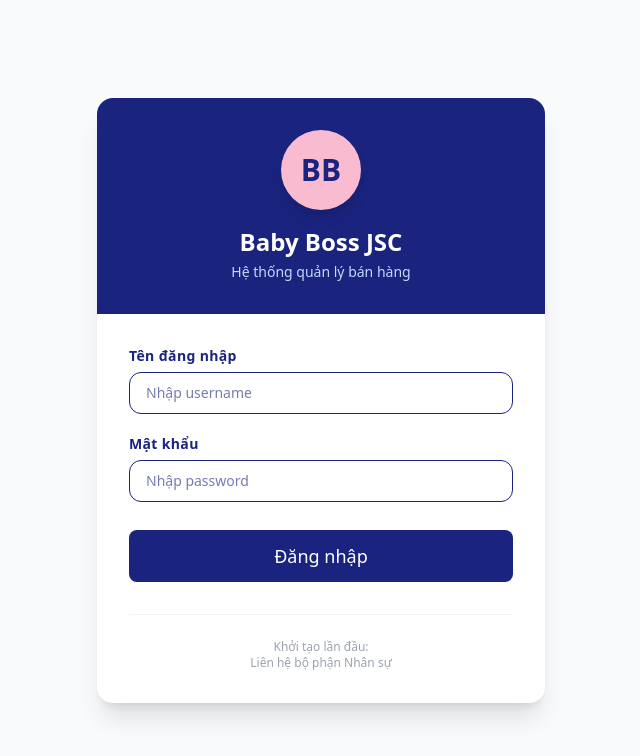
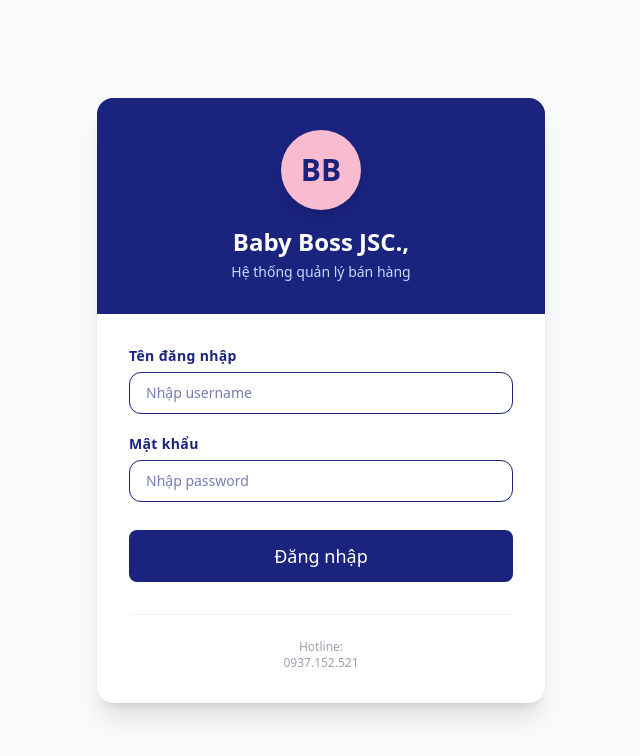
Before and after one commit to stevenguyen-wq/quan-tri-sale, a React (Vite) app: page / in a window 1280 px wide. Shown: the top 756 px of the page, without its empty margins (319-959 px from the left). Built offline with nearby package versions, Linux system fonts and the light colour scheme.

Commit message:
Login.tsx

```diff
--- a/components/Login.tsx
+++ b/components/Login.tsx
@@ -50,7 +50,7 @@ export const Login: React.FC<Props> = ({ onLogin }) => {
             <div className="w-20 h-20 bg-baby-pink rounded-full mx-auto flex items-center justify-center mb-4 shadow-lg">
                 <span className="text-3xl font-bold text-baby-navy">BB</span>
             </div>
-            <h1 className="text-2xl font-bold text-white">Baby Boss JSC</h1>
+            <h1 className="text-2xl font-bold text-white">Baby Boss JSC.,</h1>
             <p className="text-blue-200 text-sm mt-1">Hệ thống quản lý bán hàng</p>
         </div>
 
@@ -85,8 +85,8 @@ export const Login: React.FC<Props> = ({ onLogin }) => {
             </form>
 
             <div className="mt-8 pt-6 border-t border-gray-100 text-center text-xs text-gray-400">
-                <p>Khởi tạo lần đầu:</p>
-                <p>Liên hệ bộ phận Nhân sự</p>
+                <p>Hotline:</p>
+                <p>0937.152.521</p>
             </div>
         </div>
       </div>
```
